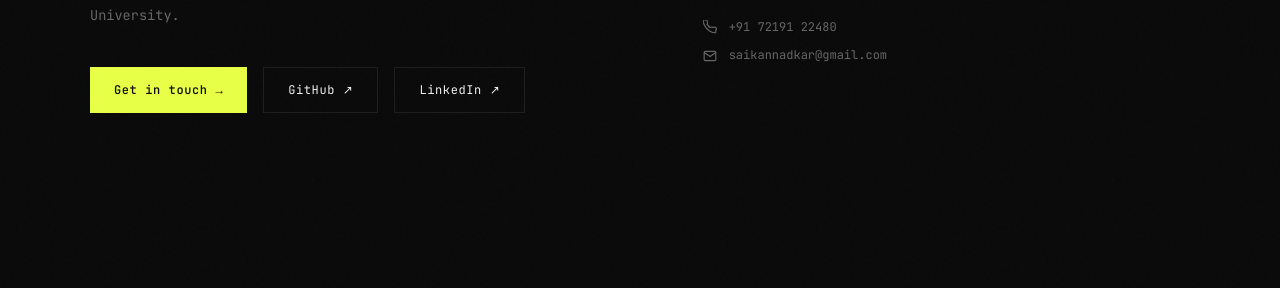
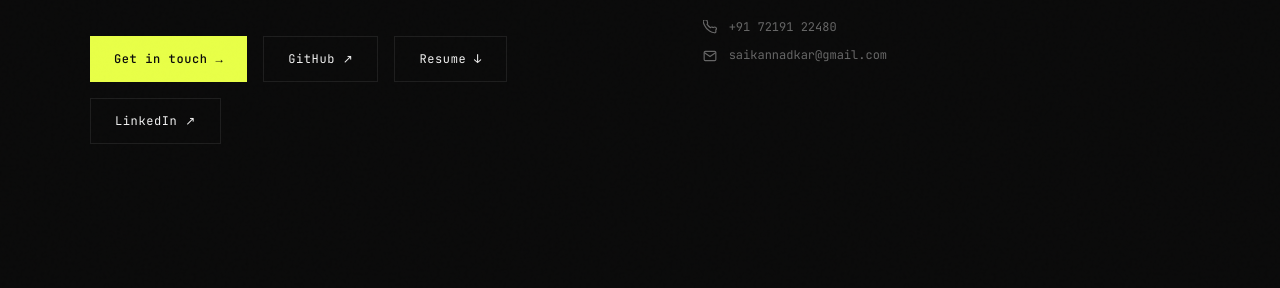
Before and after one commit to saikannadkar/portfolio, a plain HTML site: page index.html in a window 1280 px wide. Shown: the part 512-800 px from the top of the page. Drawn offline with Linux system fonts and the light colour scheme.

Commit message:
Add resume download link to index.html

```diff
--- a/index.html
+++ b/index.html
@@ -647,6 +647,7 @@
       <div class="hero-actions">
         <a href="mailto:saikannadkar@gmail.com" class="btn btn-primary">Get in touch →</a>
         <a href="https://github.com/saikannadkar" target="_blank" class="btn btn-secondary">GitHub ↗</a>
+        <a href="/Sai_Kannadkar_Resume.pdf" download class="btn btn-secondary">Resume ↓</a>
         <a href="https://linkedin.com/in/saikannadkar" target="_blank" class="btn btn-secondary">LinkedIn ↗</a>
       </div>
     </div>
```
